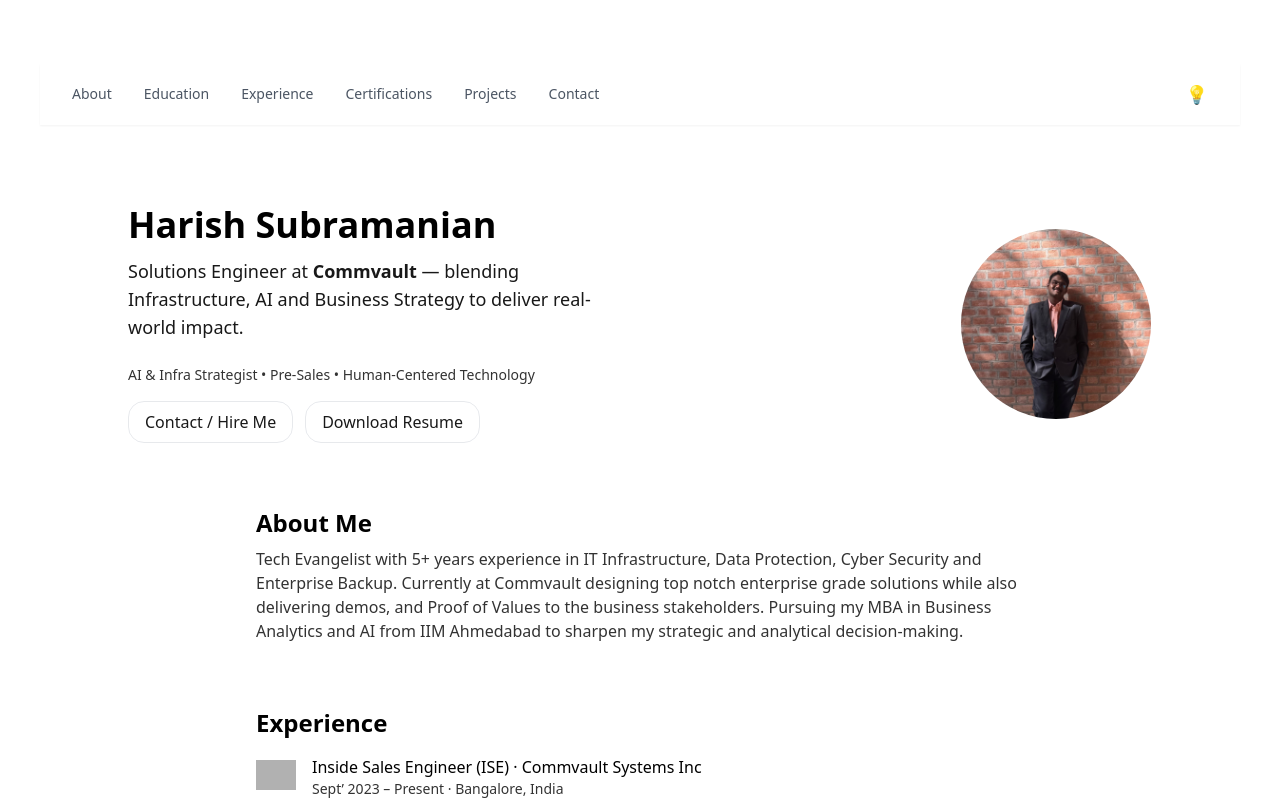
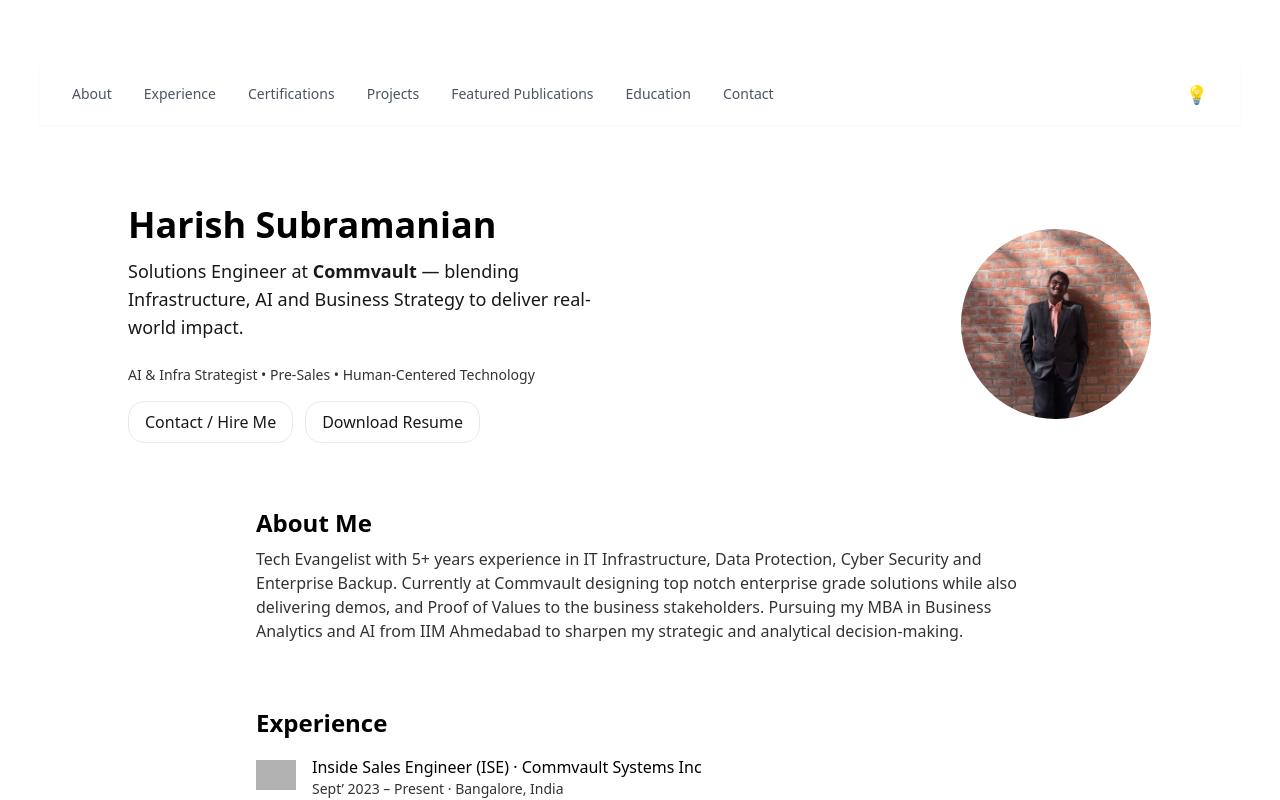
Before and after one commit to HarishS99/harish-portfolio, a Next.js app: page / in a window 1280 px wide. Shown: the top 800 px of the page. Built offline with nearby package versions, Linux system fonts and the light colour scheme; grey boxes are pictures that could not be loaded.

Commit message:
Update Navbar.tsx

```diff
--- a/app/(site)/components/Navbar.tsx
+++ b/app/(site)/components/Navbar.tsx
@@ -26,10 +26,11 @@ export default function Navbar() {
         <nav className="flex items-center justify-between py-4 px-8 mb-8 sticky top-0 z-50 backdrop-blur-lg bg-white/80 dark:bg-black/80 border-b border-white/10 dark:border-white/10 shadow-sm">
           <div className="hidden md:flex text-sm gap-8 text-gray-600 dark:text-gray-300">
             <a href="#about" className="hover:text-black dark:hover:text-white transition">About</a>
-            <a href="#education" className="hover:text-black dark:hover:text-white transition">Education</a>
             <a href="#experience" className="hover:text-black dark:hover:text-white transition">Experience</a>
             <a href="#certifications" className="hover:text-black dark:hover:text-white transition">Certifications</a>
             <a href="#projects-impact" className="hover:text-black dark:hover:text-white transition">Projects</a>
+            <a href="#publication" className="hover:text-black dark:hover:text-white transition">Featured Publications</a>
+            <a href="#education" className="hover:text-black dark:hover:text-white transition">Education</a>
             <a href="#contact" className="hover:text-black dark:hover:text-white transition">Contact</a>
           </div>
 
@@ -66,10 +67,11 @@ export default function Navbar() {
 
           <div className="flex flex-col gap-6 text-xl">
             <a href="#about" onClick={() => setMenuOpen(false)}>About</a>
-            <a href="#education" onClick={() => setMenuOpen(false)}>Education</a>
             <a href="#experience" onClick={() => setMenuOpen(false)}>Experience</a>
             <a href="#certifications" onClick={() => setMenuOpen(false)}>Certifications</a>
             <a href="#projects-impact" onClick={() => setMenuOpen(false)}>Projects</a>
+            <a href="#publication" onClick={() => setMenuOpen(false)}>Featured Publications</a>
+            <a href="#education" onClick={() => setMenuOpen(false)}>Education</a>
             <a href="#contact" onClick={() => setMenuOpen(false)}>Contact</a>
           </div>
 
```
